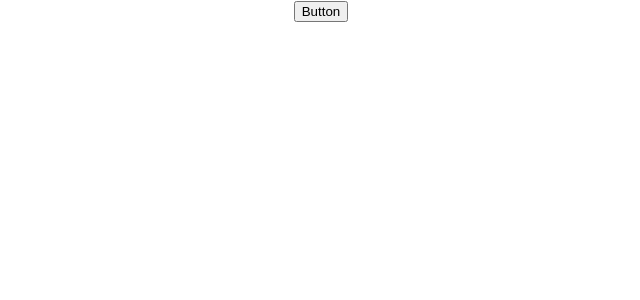
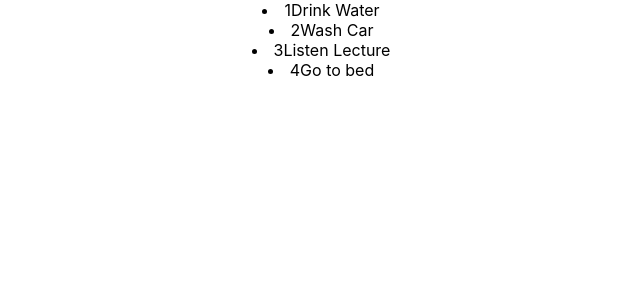
Before and after one commit to rlaxogud0909/fast_campus_react, a React (Create React App) app in the folder React 기초/Ch 02. 공식문서로 디테일잡기(초급)/my-app/: page / in a window 1280 px wide. Shown: the top 300 px of the page, without its empty margins (319-959 px from the left). Built offline with nearby package versions, Linux system fonts and the light colour scheme.

Commit message:
조건부 렌더링, 리스트

```diff
--- a/React 기초/Ch 02. 공식문서로 디테일잡기(초급)/my-app/src/App.js
+++ b/React 기초/Ch 02. 공식문서로 디테일잡기(초급)/my-app/src/App.js
@@ -1,15 +1,19 @@
 import './App.css';
-import Event from './components/2-7.Event/Event';
-import Composition from './components/2-4.Props/Composition';
-import Extraction from './components/2-4.Props/Extraction/Extraction';
-import ClassComponent from './components/2-5.State/ClassComponent';
-import ClassComponent2 from './components/2-6.LifeCycle/ClassComponent';
-import FunctionalComponent from './components/2-5.State/FunctionalComponent';
+import List from'./components/2-9.List/List';
+// import Condition from './components/2-8.ConditionalRendering/Condition'
+// import Event from './components/2-7.Event/Event';
+// import Composition from './components/2-4.Props/Composition';
+// import Extraction from './components/2-4.Props/Extraction/Extraction';
+// import ClassComponent from './components/2-5.State/ClassComponent';
+// import ClassComponent2 from './components/2-6.LifeCycle/ClassComponent';
+// import FunctionalComponent from './components/2-5.State/FunctionalComponent';
 
 function App() {
   return (
     <div className="App">
-      <Event />
+      <List />
+      {/* <Condition /> */}
+      {/* <Event /> */}
       {/* <ClassComponent2 /> */}
       {/* <FunctionalComponent /> */}
       {/* <ClassComponent /> */}
--- /dev/null
+++ b/React 기초/Ch 02. 공식문서로 디테일잡기(초급)/my-app/src/components/2-8.ConditionalRendering/Condition.jsx
@@ -0,0 +1,38 @@
+// 조건부 렌더링
+// if -> if(condition){return A} else {return B}
+// && -> condition && A, falsy 주의
+// 삼항연산자 -> condition ? A : B
+// 아예 안그리고 싶은 경우 -> return null;
+import React from 'react';
+
+
+function UserGreeting(props) {
+    // JavaScript에서 true && expression은 항상 expression으로 평가되고 false && expression은 항상 false로 평가됩니다.
+    // 따라서 && 뒤의 엘리먼트는 조건이 true일때 출력이 됩니다. 조건이 false라면 React는 무시하고 건너뜁니다.
+    // 0은 false이기 때문에 Boolean()를 붙여주거나 아래와 같이 코드를 만들어줘야한다.
+    return <h1>{props.name && `${props.name} ,`} Welcome {props.count ? `It's ${props.count} times` : null}</h1>
+}
+
+function GuestGreeting(props) {
+    return <h1>Please sign up.</h1>
+}
+
+
+function Greeting(props) {
+    // if (props.isLoggedIn) {
+    //     return <UserGreeting name="jimmy" count={0} />
+    // }
+    // return <GuestGreeting />
+    return props.isLoggedIn ? <UserGreeting name="jimmy" count={0} /> : <GuestGreeting />
+}
+
+export default function Condition() {
+
+    const isLoggedIn = true;
+
+    return (
+        <div>
+            <Greeting isLoggedIn={isLoggedIn} />
+        </div>
+    );
+}
--- /dev/null
+++ b/React 기초/Ch 02. 공식문서로 디테일잡기(초급)/my-app/src/components/2-9.List/List.jsx
@@ -0,0 +1,37 @@
+// map -> 배열의 개별 요소를 순회
+// default key 안주면 react는 index를 쓴다 (워닝O)
+// 고유성 -> 형제 사이에서만 고유하면 됨
+// key props -> key props 로 넘어가지 않음
+
+import React from 'react';
+
+export default function List() {
+//   const numbers = [1,2,3,4,5];
+//     return (
+//       <ul>
+//           {numbers.map(item => <li key={item.toString()}>{item}</li>)}
+//       </ul>
+//   );
+    const todos = [
+        {id: 1, text: "Drink Water" },
+        {id: 2, text: "Wash Car" },
+        {id: 3, text: "Listen Lecture" },
+        {id: 4, text: "Go to bed" },
+    ];
+
+    const Item = (props) => {
+        return (
+            <li>
+                {/* {props.key} props.key는 고유식별자라 사용할 수 없다 대신 id를 따로 만들어서 사용하면 된다. */}
+                {props.id}
+                {props.text}
+            </li>
+        );
+    };
+
+    const todoList = todos.map((todo) => (
+        <Item key={todo.id} id={todo.id} text={todo.text} />
+    ));
+
+    return <>{todoList}</>
+}
```
Also changed, not shown: 1 other file (tests, documents, lock files or other folders).
